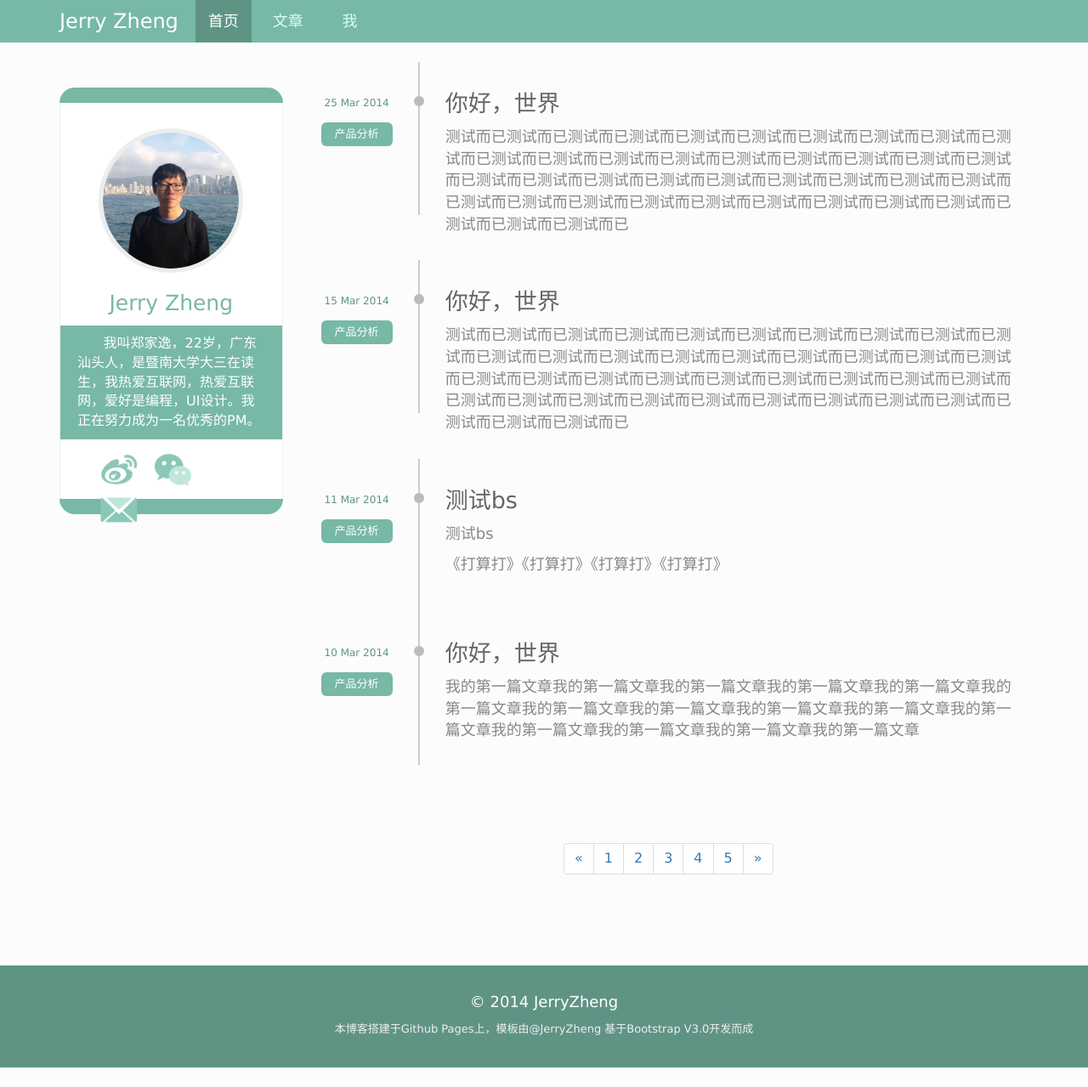
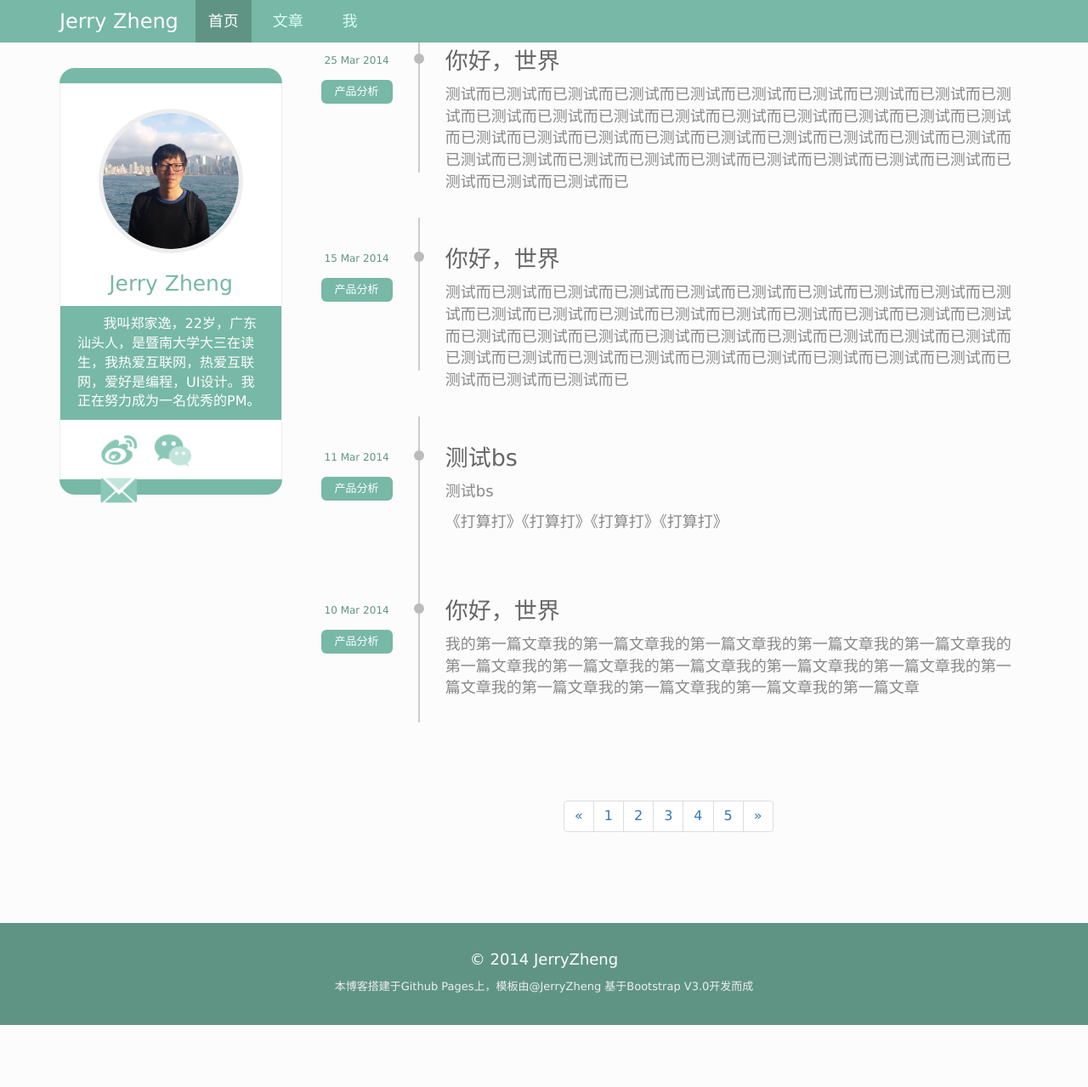
Before and after one commit to PMJerryZheng/myblog, a Jekyll site: the page built from index.html, in a window 1280 px wide and 1279 px high. Shown: the whole window at 85% size. Built offline with Jekyll 4.4.1, drawn with Linux system fonts in a browser that asks for light colours; nearby versions of some CDN libraries.

Commit message:
change date

```diff
--- a/css/index.css
+++ b/css/index.css
@@ -18,7 +18,6 @@ html {
 
 body {
 	position: relative; /* For scrollyspy */
-  	padding-top: 50px; /* Account for fixed navbar */
     font-size: 16px;
     margin: 0;
     background-color: #fcfcfc;
```
